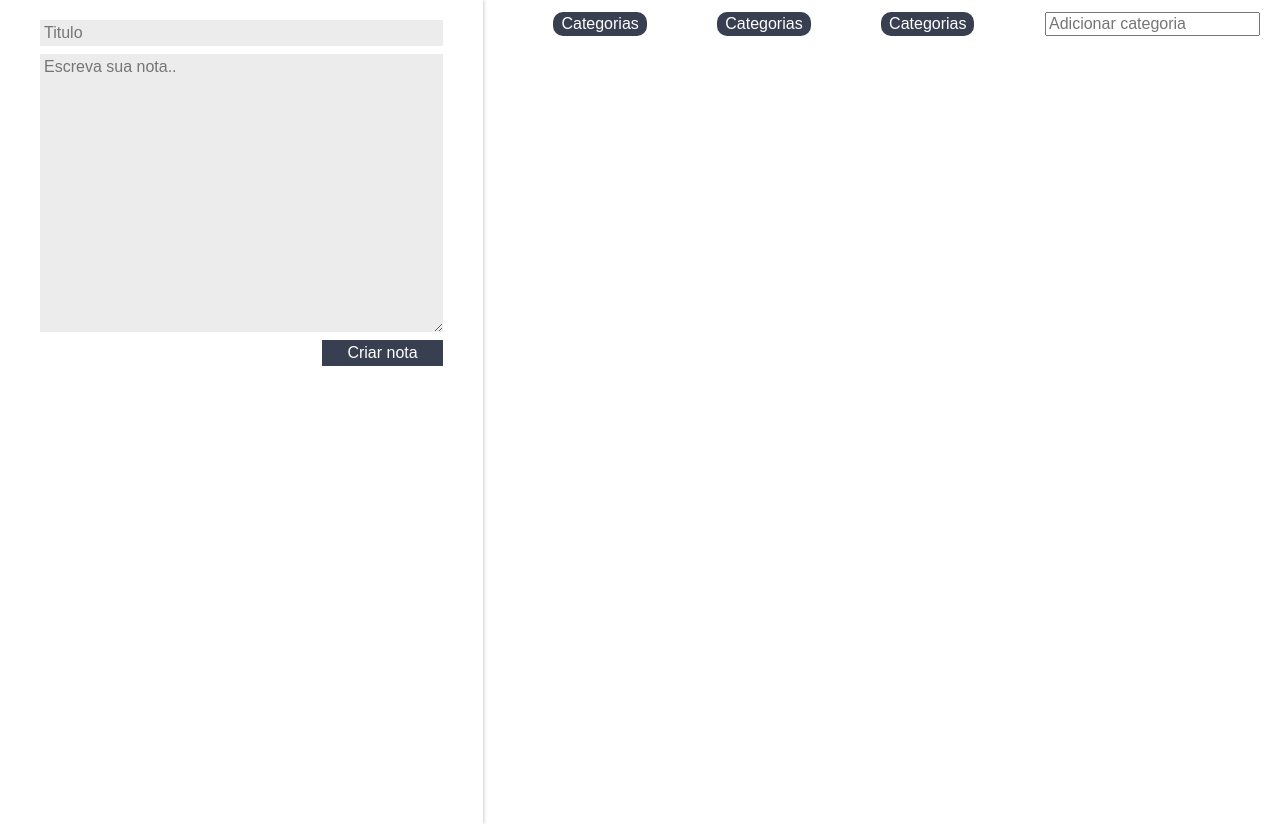
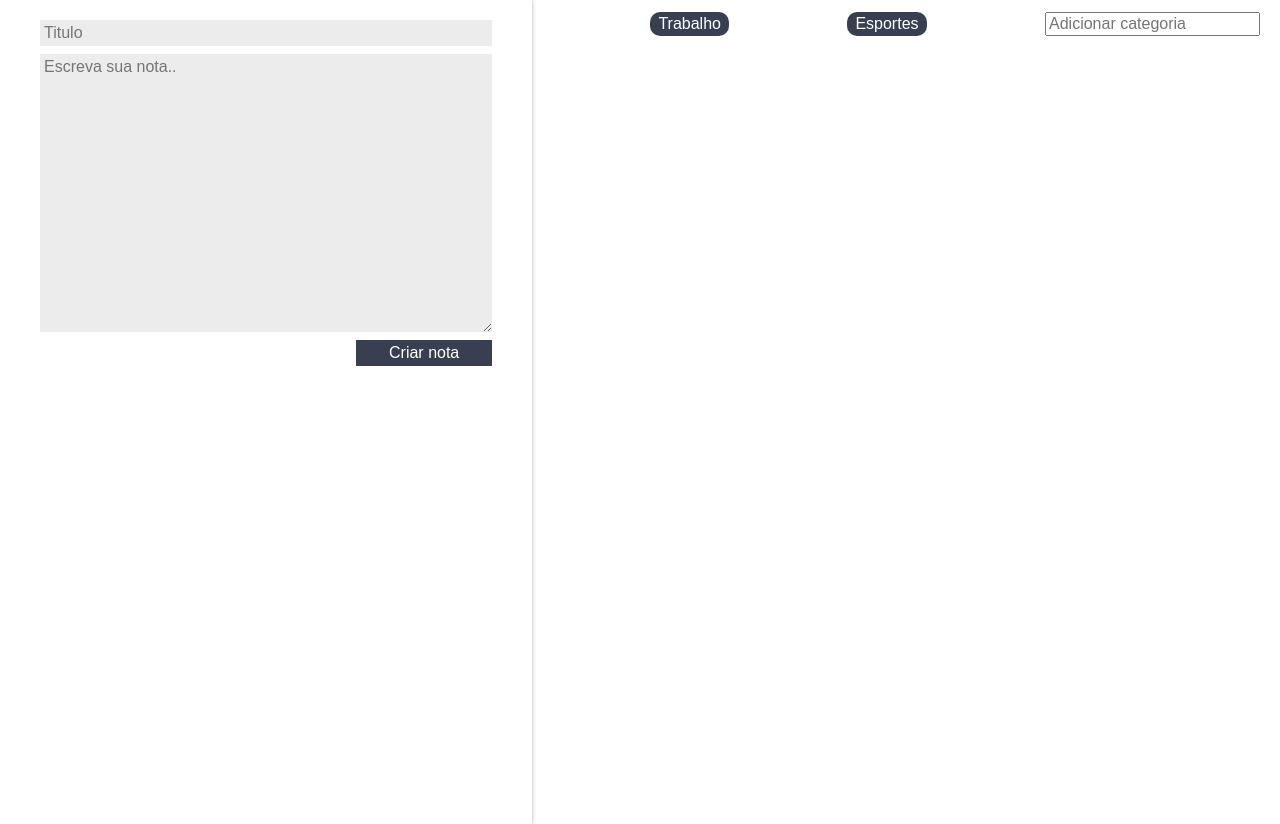
Before and after one commit to J3eff/ceep-reactjs, a React (Create React App) app: page / in a window 1280 px wide. Built offline with nearby package versions, Linux system fonts and the light colour scheme.

Commit message:
Adicionando categorias dinamicamente

```diff
--- a/src/App.js
+++ b/src/App.js
@@ -10,18 +10,17 @@ class App extends Component {
 
     this.state = {
       notas: [],
-      categorias: [],
+      categorias: ["Trabalho", "Esportes"],
     };
   }
 
   criarNota(titulo, texto) {
     const novaNota = { titulo, texto };
     const novoArrayNotas = [...this.state.notas, novaNota]
-    const NovoEstado = {
+
+    this.setState({
       notas: novoArrayNotas
-    }
-
-    this.setState(NovoEstado)
+    })
   }
 
   deletarNota(index) {
@@ -33,16 +32,34 @@ class App extends Component {
     })
   }
 
+  adicionarCategoria(nomeCategoria){
+    const novoArrayCategorias = [...this.state.categorias, nomeCategoria];
+
+    this.setState({
+      categorias: novoArrayCategorias
+    })
+  }
+
+
   render() {
     return (
       <section className="conteudo">
+
         {/* Passa uma propriedade para meu formulario, estou injetando uma dependencia(DI) no meu cadastro*/}
         <FormularioCadastro criarNota={this.criarNota.bind(this)} />
+
         <main className="conteudo-principal">
-          <ListaDeCategorias />
+
+          <ListaDeCategorias
+            categorias={this.state.categorias}
+            adicionarCategoria={this.adicionarCategoria.bind(this)}
+            />
+
           <ListaDeNotas
             apagarNota={this.deletarNota.bind(this)}
-            notas={this.state.notas} />
+            notas={this.state.notas}
+          />
+
         </main>
       </section>
     );
--- a/src/components/ListaDeCategorias/ListaDeCategorias.jsx
+++ b/src/components/ListaDeCategorias/ListaDeCategorias.jsx
@@ -4,9 +4,10 @@ import './estilo.css';
 
 class ListaDeCategorias extends Component {
 
-    _handlerEventoIput(ev){
-        if(ev.key === "Enter"){
-            console.log("Adicionar categoria!")
+    _handlerEventoIput(ev) {
+        if (ev.key === "Enter") {
+            let valorCategoria = ev.target.value;
+            this.props.adicionarCategoria(valorCategoria);
         }
     }
 
@@ -14,9 +15,10 @@ class ListaDeCategorias extends Component {
         return (
             <section className="lista-categorias">
                 <ul className="lista-categorias_lista">
-                    <li className="lista-categorias_item">Categorias</li>
-                    <li className="lista-categorias_item">Categorias</li>
-                    <li className="lista-categorias_item">Categorias</li>
+                    {this.props.categorias.map((categoria, index) => {
+                        return <li key={index} className="lista-categorias_item" >{categoria}</li>
+                    })}
+
                 </ul>
                 <input
                     type="text"
```
